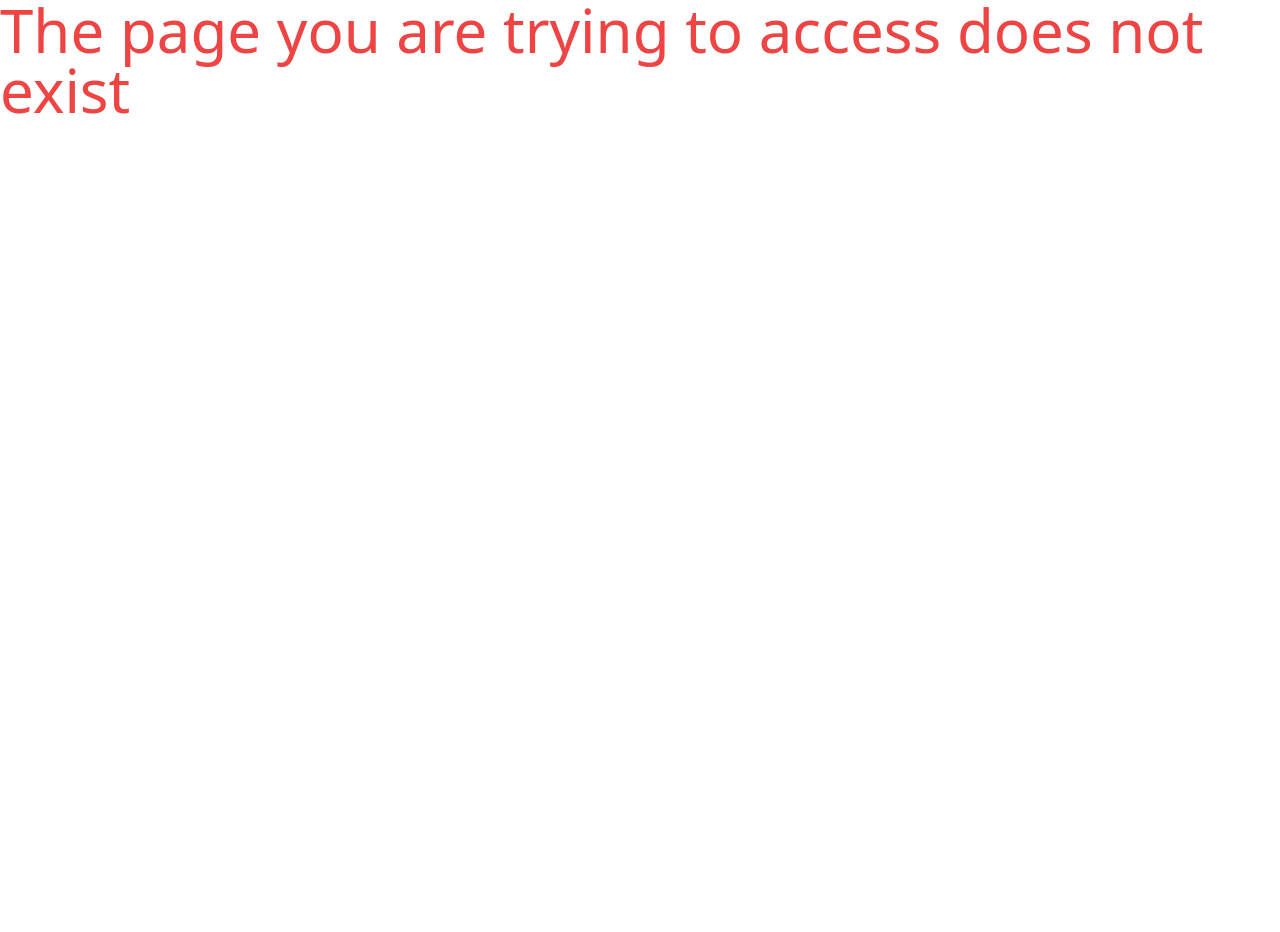
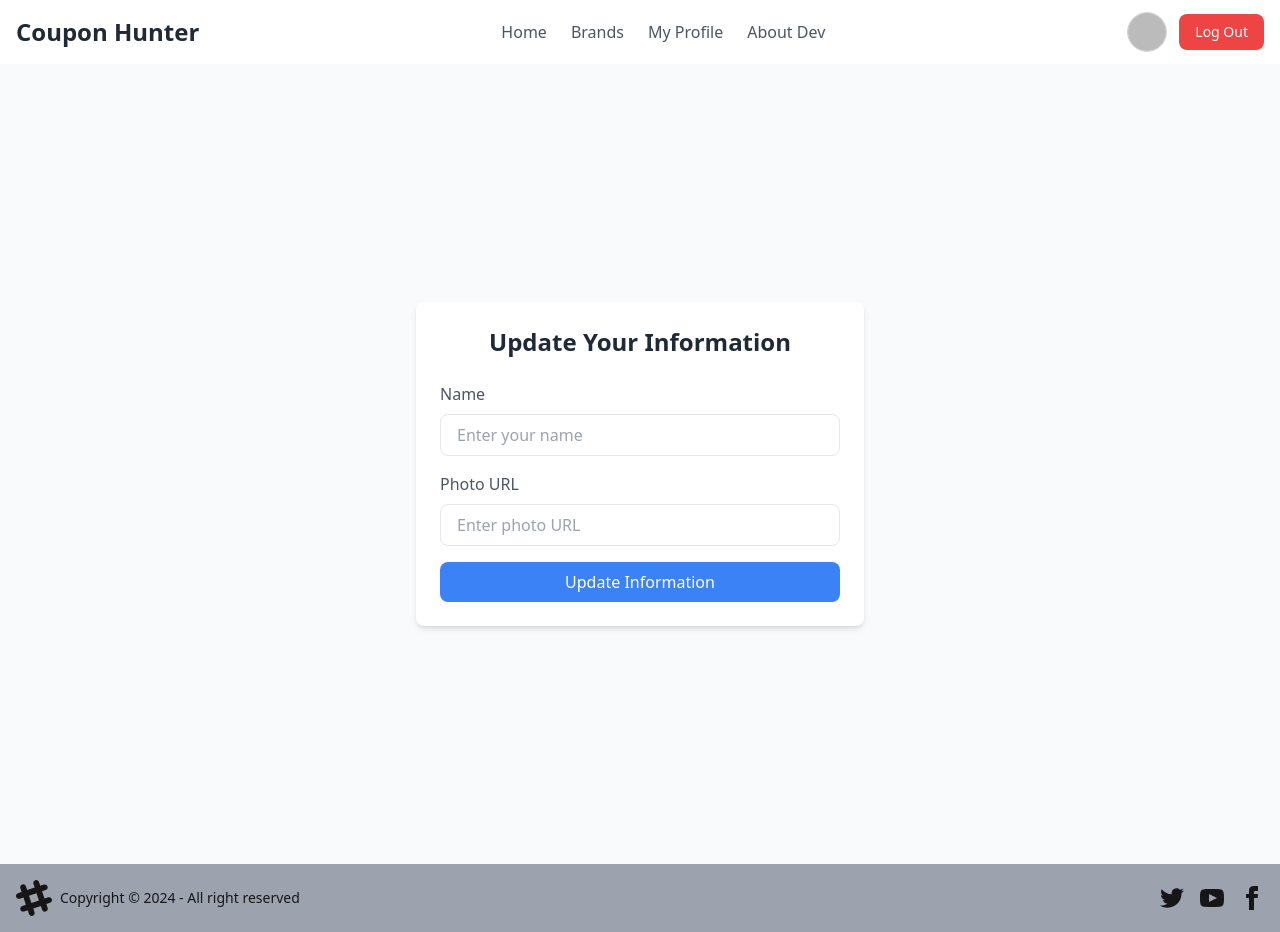
Before and after one commit to Raiyan27/Coupon-Hunter, a React (Vite) app: page /update-profile in a window 1280 px wide. Before the commit the page ends 800 px from the top, so only its background shows below. Built offline with nearby package versions, Linux system fonts and the light colour scheme; no server answers; sample sign-in values are in the browser's storage.

Commit message:
added my profile and update profile component

```diff
--- a/src/components/Brand.jsx
+++ b/src/components/Brand.jsx
@@ -1,4 +1,6 @@
 import { useLocation } from "react-router-dom";
+import { toast } from "react-toastify";
+import "react-toastify/dist/ReactToastify.css";
 
 const Brand = () => {
   const location = useLocation();
@@ -13,6 +15,15 @@ const Brand = () => {
       </div>
     );
   }
+
+  const handleCopy = async (couponCode) => {
+    try {
+      await navigator.clipboard.writeText(couponCode);
+      toast.success(`Coupon code "${couponCode}" copied to clipboard!`);
+    } catch (error) {
+      toast.error("Failed to copy the coupon code.");
+    }
+  };
 
   return (
     <div className="container mx-auto p-4 min-h-[800px]">
@@ -50,9 +61,7 @@ const Brand = () => {
                   {coupon.condition}
                 </p>
                 <button
-                  onClick={() =>
-                    navigator.clipboard.writeText(coupon.coupon_code)
-                  }
+                  onClick={() => handleCopy(coupon.coupon_code)}
                   className="mt-4 w-full bg-blue-500 text-white py-2 rounded-lg hover:bg-blue-600"
                 >
                   Copy Code
--- a/src/components/Header.jsx
+++ b/src/components/Header.jsx
@@ -28,31 +28,43 @@ const Header = () => {
         <nav className="hidden md:flex space-x-6">
           <NavLink
             to="/"
-            className="text-gray-600 hover:text-blue-500"
-            activeClassName="text-blue-500 font-semibold"
+            className={({ isActive }) =>
+              isActive
+                ? "text-blue-500 font-semibold"
+                : "text-gray-600 hover:text-blue-500"
+            }
           >
             Home
           </NavLink>
           <NavLink
             to="/brands"
-            className="text-gray-600 hover:text-blue-500"
-            activeClassName="text-blue-500 font-semibold"
+            className={({ isActive }) =>
+              isActive
+                ? "text-blue-500 font-semibold"
+                : "text-gray-600 hover:text-blue-500"
+            }
           >
             Brands
           </NavLink>
           {currentUser && (
             <NavLink
               to="/my-profile"
-              className="text-gray-600 hover:text-blue-500"
-              activeClassName="text-blue-500 font-semibold"
+              className={({ isActive }) =>
+                isActive
+                  ? "text-blue-500 font-semibold"
+                  : "text-gray-600 hover:text-blue-500"
+              }
             >
               My Profile
             </NavLink>
           )}
           <NavLink
             to="/about-us"
-            className="text-gray-600 hover:text-blue-500"
-            activeClassName="text-blue-500 font-semibold"
+            className={({ isActive }) =>
+              isActive
+                ? "text-blue-500 font-semibold"
+                : "text-gray-600 hover:text-blue-500"
+            }
           >
             About Dev
           </NavLink>
--- /dev/null
+++ b/src/components/MyProfile.jsx
@@ -0,0 +1,58 @@
+import React, { useContext } from "react";
+import { useNavigate } from "react-router-dom";
+import { AuthContext } from "../auth/AuthContext";
+
+const MyProfile = () => {
+  const { currentUser } = useContext(AuthContext);
+  const navigate = useNavigate();
+
+  if (!currentUser) {
+    return (
+      <div className="min-h-screen flex items-center justify-center bg-gray-50">
+        <p className="text-gray-500">Loading user data...</p>
+      </div>
+    );
+  }
+
+  return (
+    <div className="min-h-screen bg-gray-50">
+      <div className="bg-gradient-to-r from-blue-500 via-blue-600 to-blue-700 text-white py-16 text-center">
+        <h1 className="text-4xl font-bold mb-2">
+          Welcome, {currentUser.displayName || "User"}
+        </h1>
+        <p className="text-lg">Manage your profile and account settings.</p>
+      </div>
+
+      <div className="container mx-auto mt-10 px-4">
+        <div className="bg-white shadow-md rounded-lg p-6 max-w-md mx-auto">
+          <div className="text-center">
+            <img
+              src={currentUser.photoURL || "https://via.placeholder.com/150"}
+              alt="User Profile"
+              className="w-24 h-24 rounded-full mx-auto mb-4"
+            />
+            <h2 className="text-2xl font-semibold text-gray-800">
+              {currentUser.displayName || "No Name Provided"}
+            </h2>
+            <p className="text-gray-600">
+              {currentUser.email || "No Email Available"}
+            </p>
+          </div>
+        </div>
+      </div>
+
+      <div className="container mx-auto mt-10 px-4">
+        <div className="bg-white shadow-md rounded-lg p-6 max-w-md mx-auto">
+          <button
+            onClick={() => navigate("/update-profile")}
+            className="w-full bg-blue-500 text-white py-2 rounded-lg hover:bg-blue-600"
+          >
+            Update Information
+          </button>
+        </div>
+      </div>
+    </div>
+  );
+};
+
+export default MyProfile;
--- /dev/null
+++ b/src/components/UpdateProfile.jsx
@@ -0,0 +1,73 @@
+import { useState } from "react";
+import { useNavigate } from "react-router-dom";
+
+const UpdateProfile = () => {
+  const navigate = useNavigate();
+  const [formData, setFormData] = useState({
+    name: "",
+    photo: "",
+  });
+
+  const handleChange = (e) => {
+    const { name, value } = e.target;
+    setFormData((prevData) => ({
+      ...prevData,
+      [name]: value,
+    }));
+  };
+
+  const handleUpdate = () => {
+    console.log("Updated Info:", formData);
+    navigate("/my-profile");
+  };
+
+  return (
+    <div className="min-h-screen bg-gray-50 flex items-center justify-center">
+      <div className="bg-white shadow-md rounded-lg p-6 max-w-md w-full">
+        <h1 className="text-2xl font-bold text-center text-gray-800 mb-6">
+          Update Your Information
+        </h1>
+        <div className="space-y-4">
+          <div>
+            <label htmlFor="name" className="block text-gray-600 mb-2">
+              Name
+            </label>
+            <input
+              type="text"
+              id="name"
+              name="name"
+              placeholder="Enter your name"
+              value={formData.name}
+              onChange={handleChange}
+              className="w-full px-4 py-2 border rounded-lg focus:outline-none focus:ring-2 focus:ring-blue-500"
+            />
+          </div>
+
+          <div>
+            <label htmlFor="photo" className="block text-gray-600 mb-2">
+              Photo URL
+            </label>
+            <input
+              type="text"
+              id="photo"
+              name="photo"
+              placeholder="Enter photo URL"
+              value={formData.photo}
+              onChange={handleChange}
+              className="w-full px-4 py-2 border rounded-lg focus:outline-none focus:ring-2 focus:ring-blue-500"
+            />
+          </div>
+
+          <button
+            onClick={handleUpdate}
+            className="w-full bg-blue-500 text-white py-2 rounded-lg hover:bg-blue-600"
+          >
+            Update Information
+          </button>
+        </div>
+      </div>
+    </div>
+  );
+};
+
+export default UpdateProfile;
--- a/src/main.jsx
+++ b/src/main.jsx
@@ -14,6 +14,8 @@ import PrivateRoute from "./components/PrivateRoute.jsx";
 import { ToastContainer } from "react-toastify";
 import "react-toastify/dist/ReactToastify.css";
 import Brand from "./components/Brand.jsx";
+import MyProfile from "./components/MyProfile.jsx";
+import UpdateProfile from "./components/UpdateProfile.jsx";
 
 const router = createBrowserRouter([
   {
@@ -49,7 +51,15 @@ const router = createBrowserRouter([
         path: "my-profile",
         element: (
           <PrivateRoute>
-            <div>MY profile</div>
+            <MyProfile />
+          </PrivateRoute>
+        ),
+      },
+      {
+        path: "update-profile",
+        element: (
+          <PrivateRoute>
+            <UpdateProfile />
           </PrivateRoute>
         ),
       },
@@ -60,7 +70,14 @@ createRoot(document.getElementById("root")).render(
   <StrictMode>
     <AuthProvider>
       <RouterProvider router={router} />
-      <ToastContainer />
+      <ToastContainer
+        position="top-center"
+        autoClose={3000}
+        hideProgressBar={false}
+        closeOnClick
+        pauseOnHover
+        draggable
+      />
     </AuthProvider>
   </StrictMode>
 );
--- a/src/pages/Brands.jsx
+++ b/src/pages/Brands.jsx
@@ -33,7 +33,8 @@ const Brands = () => {
   };
 
   return (
-    <div className="container mx-auto p-4">
+    <>
+      <div className="bg-gradient-to-r from-blue-500 via-blue-600 to-blue-700 text-white py-16 text-center">
         <h1 className="text-3xl font-bold text-center mb-6">Our Brands</h1>
 
         <div className="flex justify-center mb-6">
@@ -45,7 +46,8 @@ const Brands = () => {
             className="border rounded-lg px-4 py-2 w-full max-w-md focus:outline-none focus:ring-2 focus:ring-blue-500"
           />
         </div>
-
+      </div>
+      <div className="container mx-auto p-4">
         <div className="grid gap-4">
           {filteredBrands.map((brand) => (
             <div
@@ -85,6 +87,7 @@ const Brands = () => {
           ))}
         </div>
       </div>
+    </>
   );
 };
 
```
Lines whose indentation alone changed are shown as unchanged.
